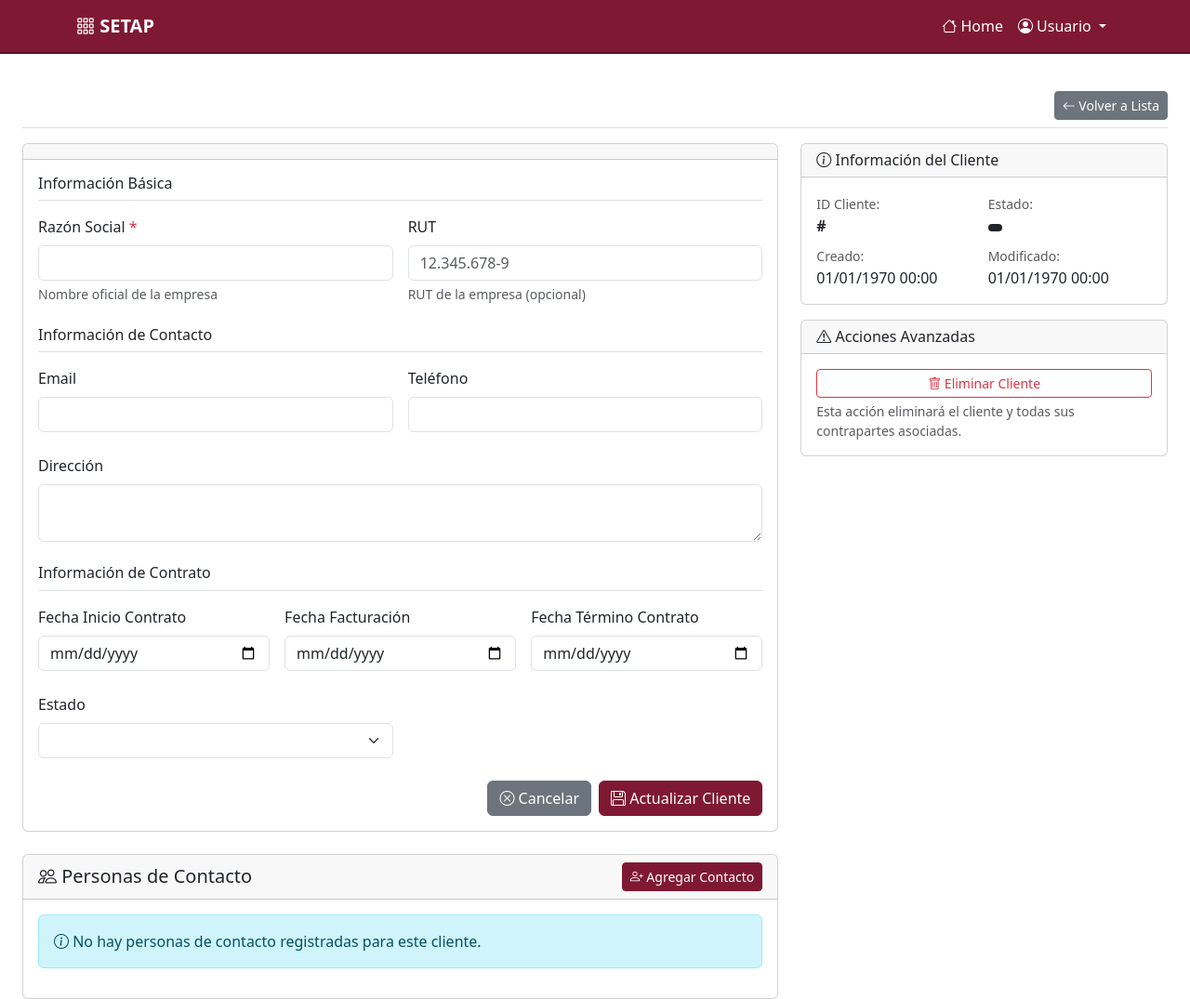
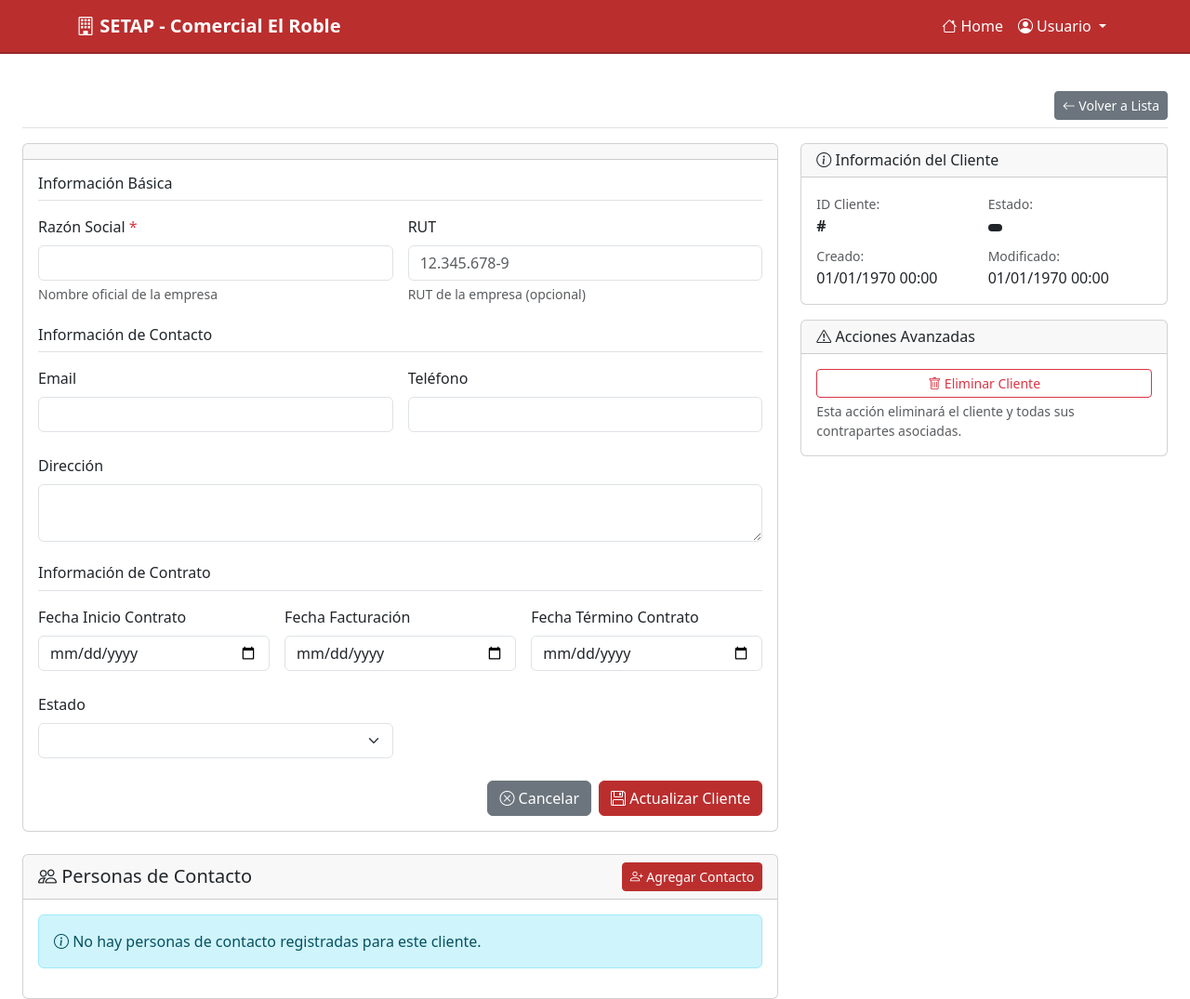
Before and after one commit to antonio-torres-castro/comercial-elroblev2, a PHP site: template setap/src/App/Views/clients/edit.php in a window 1280 px wide. Shown: the whole page at 93% size. Run offline with PHP 8.4, Linux system fonts and the light colour scheme; the template is opened without the code that fills it, so the values that code supplies are empty; some libraries are stand-ins or nearby versions.

Commit message:
Correcciones y cambios de color

```diff
--- a/setap/public/css/setap-theme.css
+++ b/setap/public/css/setap-theme.css
@@ -1,14 +1,15 @@
 /*
-Paleta de colores SETAP basada en #7f1933
+Paleta de colores SETAP basada en colores corporativos de Comercial El Roble
+Actualizada: Colores 5% más oscuros para mayor alineación con comercial-elroble.cl
 */
 
 :root {
-    /* Color principal */
-    --setap-primary: #7f1933;
-    --setap-primary-light: #a53353;
-    --setap-primary-lighter: #d15a7f;
-    --setap-primary-dark: #5a1124;
-    --setap-primary-darker: #3d0b18;
+    /* Color principal - Rojo Comercial El Roble */
+    --setap-primary: #BB2E2E;
+    --setap-primary-light: #D93B3B;
+    --setap-primary-lighter: #F1CCCC;
+    --setap-primary-dark: #942828;
+    --setap-primary-darker: #6E2828;
 
     /* Colores de apoyo */
     --setap-secondary: #6c757d;
@@ -25,7 +26,7 @@ Paleta de colores SETAP basada en #7f1933
     --setap-text-light: #ffffff;
 
     /* Backgrounds */
-    --setap-bg-primary: #7f1933;
+    --setap-bg-primary: #BB2E2E;
     --setap-bg-light: #f8f9fa;
     --setap-bg-white: #ffffff;
 }
@@ -73,7 +74,7 @@ Paleta de colores SETAP basada en #7f1933
 
 .btn-setap-primary:focus,
 .btn-setap-primary.focus {
-    box-shadow: 0 0 0 0.2rem rgba(127, 25, 51, 0.5);
+    box-shadow: 0 0 0 0.2rem rgba(197, 48, 48, 0.5);
 }
 
 .btn-setap-primary:not(:disabled):not(.disabled):active,
@@ -96,7 +97,7 @@ Paleta de colores SETAP basada en #7f1933
 
 .btn-outline-setap-primary:focus,
 .btn-outline-setap-primary.focus {
-    box-shadow: 0 0 0 0.2rem rgba(127, 25, 51, 0.5);
+    box-shadow: 0 0 0 0.2rem rgba(197, 48, 48, 0.5);
 }
 
 /* Links */
@@ -127,7 +128,7 @@ Paleta de colores SETAP basada en #7f1933
 }
 
 .sidebar-setap .nav-link:hover {
-    background-color: rgba(127, 25, 51, 0.1);
+    background-color: rgba(197, 48, 48, 0.1);
     color: var(--setap-primary);
 }
 
@@ -150,8 +151,8 @@ Paleta de colores SETAP basada en #7f1933
 /* Alerts */
 .alert-setap-primary {
     color: var(--setap-primary-dark);
-    background-color: rgba(127, 25, 51, 0.1);
-    border-color: rgba(127, 25, 51, 0.2);
+    background-color: rgba(197, 48, 48, 0.1);
+    border-color: rgba(197, 48, 48, 0.2);
 }
 
 /* Progress bars */
@@ -162,12 +163,12 @@ Paleta de colores SETAP basada en #7f1933
 /* Form controls focus */
 .form-control:focus {
     border-color: var(--setap-primary-light);
-    box-shadow: 0 0 0 0.2rem rgba(127, 25, 51, 0.25);
+    box-shadow: 0 0 0 0.2rem rgba(197, 48, 48, 0.25);
 }
 
 .form-select:focus {
     border-color: var(--setap-primary-light);
-    box-shadow: 0 0 0 0.2rem rgba(127, 25, 51, 0.25);
+    box-shadow: 0 0 0 0.2rem rgba(197, 48, 48, 0.25);
 }
 
 /* Tables */
@@ -194,7 +195,7 @@ Paleta de colores SETAP basada en #7f1933
 /* Dropdown */
 .dropdown-item:hover,
 .dropdown-item:focus {
-    background-color: rgba(127, 25, 51, 0.1);
+    background-color: rgba(197, 48, 48, 0.1);
     color: var(--setap-primary);
 }
 
--- a/setap/src/App/Models/Menu.php
+++ b/setap/src/App/Models/Menu.php
@@ -140,7 +140,7 @@ class Menu
                 $data['orden'] ?? 0,
                 $data['estado_tipo_id'] ?? 1,
                 $data['display'] ?? $data['nombre'] ?? '',
-                $data['menu_grupo_id'] ?? null
+                $data['menu_grupo_id'] ?? 1 // NOT NULL - Grupo por defecto
             ]);
 
             return (int)$this->db->lastInsertId();
@@ -180,7 +180,7 @@ class Menu
                 $data['orden'] ?? 0,
                 $data['estado_tipo_id'] ?? 1,
                 $data['display'] ?? $data['nombre'] ?? '',
-                $data['menu_grupo_id'] ?? null,
+                $data['menu_grupo_id'] ?? 1, // NOT NULL - Mantener grupo existente o por defecto
                 $id
             ]);
         } catch (Exception $e) {
--- a/setap/src/App/Models/Project.php
+++ b/setap/src/App/Models/Project.php
@@ -260,7 +260,7 @@ class Project
                        e.nombre_usuario as ejecutor_nombre,
                        s.nombre_usuario as supervisor_nombre,
                        et.nombre as estado_nombre,
-                       ht.fecha_inicio_real, ht.fecha_fin_real, ht.observaciones
+                       ht.fecha_evento, ht.comentario
                 FROM proyecto_tareas pt
                 INNER JOIN tareas t ON pt.tarea_id = t.id
                 INNER JOIN usuarios p ON pt.planificador_id = p.id
--- a/setap/src/App/Models/User.php
+++ b/setap/src/App/Models/User.php
@@ -259,6 +259,7 @@ class User
         try {
             $stmt = $this->db->prepare("
                 SELECT u.clave_hash FROM usuarios u
+                INNER JOIN personas p ON u.persona_id = p.id
                 WHERE (u.id = ?) AND p.estado_tipo_id = 2 AND u.estado_tipo_id = 2
             ");
             $stmt->execute([$id]);
--- a/setap/src/App/Views/layouts/navigation.php
+++ b/setap/src/App/Views/layouts/navigation.php
@@ -29,7 +29,7 @@ try {
 <nav class="navbar navbar-expand-lg navbar-setap">
     <div class="container">
         <a class="navbar-brand" href="<?= AppConstants::ROUTE_HOME ?>">
-            <i class="bi bi-grid-3x3-gap"></i> SETAP
+            <i class="bi bi-building"></i> SETAP - Comercial El Roble
         </a>
 
         <button class="navbar-toggler" type="button" data-bs-toggle="collapse" data-bs-target="#navbarNav" aria-controls="navbarNav" aria-expanded="false" aria-label="Toggle navigation">
```
Also changed, not shown: setap/src/App/Services/AuthViewService.php (+6 -6 lines).
